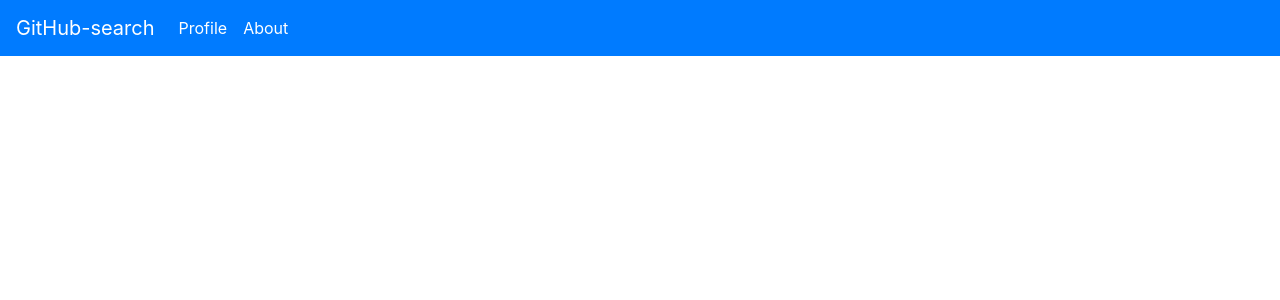
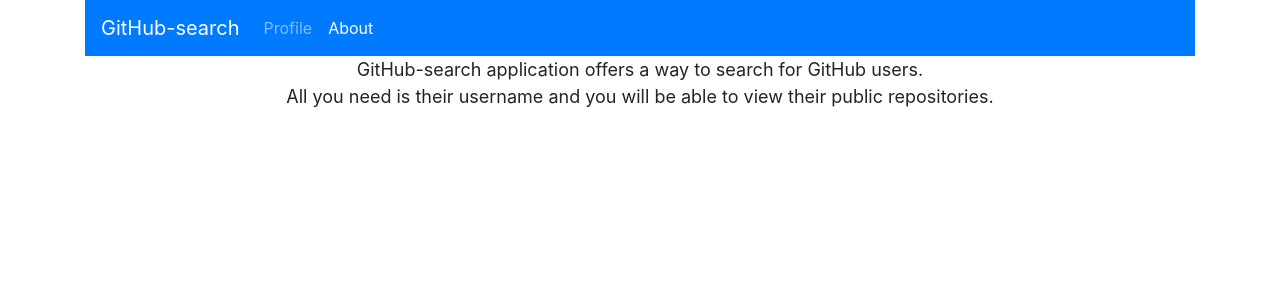
Before and after one commit to Ornella-KK/Github-search, an Angular app: page /about in a window 1280 px wide. Shown: the top 300 px of the page. Built offline with nearby package versions, Linux system fonts and the light colour scheme.

Commit message:
re wrote the about

```diff
--- a/src/app/about/about.component.css
+++ b/src/app/about/about.component.css
@@ -0,0 +1,4 @@
+.about p{
+    text-align: center;
+    font-size: large;
+}
--- a/src/app/about/about.component.html
+++ b/src/app/about/about.component.html
@@ -1,7 +1,6 @@
 <div class="container">
-    <div id="about">
-        <p>GitHub-search application offers a simple and easy way to
-            search for GitHub users. All you need is their username and you will be
-            able to view their public repositories.</p>
+    <div class="about">
+        <p>GitHub-search application offers a way to search for GitHub users. <br>
+            All you need is their username and you will be able to view their public repositories.</p>
     </div>
 </div>
--- a/src/app/nav-bar/nav-bar.component.html
+++ b/src/app/nav-bar/nav-bar.component.html
@@ -1,17 +1,13 @@
 <div class="container">
-    <nav class="navbar fixed-top navbar-expand-lg navbar-dark bg-primary">
+    <nav class="navbar navbar-expand-lg navbar-dark bg-primary">
         <a class="navbar-brand" routerLink="/profile">GitHub-search</a>
         <button class="navbar-toggler" type="button" data-toggle="collapse" data-target="#navbarNav" aria-controls="navbarNav" aria-expanded="false" aria-label="Toggle navigation">
         <span class="navbar-toggler-icon"></span>
         </button>
-        <div class="collapse navbar-collapse" id="navbarNav">
+        <div class="collapse navbar-collapse" id="navbarNavltMarkup">
         <ul class="navbar-nav">
-            <li class="nav-item active">
-            <a class="nav-link" routerLink="profile" routerLinkActive='active'>Profile <span class="sr-only">(current)</span></a>
-            </li>
-            <li class="nav-item">
-            <a class="nav-link" routerLink="/about" routerLinkActive='active'>About</a>
-            </li>
+            <a class="nav-item nav-link" routerLink="profile" routerLinkActive='active'>Profile <span class="sr-only">(current)</span></a>
+            <a class="nav-item nav-link" routerLink="/about" routerLinkActive='active'>About</a>
         </ul>
         </div>
     </nav>
--- a/src/app/profile/profile.component.html
+++ b/src/app/profile/profile.component.html
@@ -12,7 +12,7 @@
       </div>
       <div class="col-md-6">
         <div class="intro">
-          <p>Find Github:</p>
+          <p>Search Github Profile:</p>
         </div>
         <app-search-form (searchProf)="searchUser($event)"></app-search-form>
       </div>
@@ -25,6 +25,7 @@
       <div class="card" appHighlight>
         <h4 class="card-title">{{ userRepo.name }}</h4>
         <p class="repo">{{ userRepo.description }}</p>
+        <p>Created {{ repo.created_at|dateCount}}</p>
         <a target="_blank" class=" btn btn-primary text-white" href="{{ repo.html_url }}">View Project</a>
       </div>
     </div>
--- a/src/app/search-form/search-form.component.html
+++ b/src/app/search-form/search-form.component.html
@@ -1,5 +1,4 @@
 <div class="container-fluid">
-    <h5>Search Github Profile</h5>
 
     <form #profileForm="ngForm">
         <div class="form-group ">
```
Also changed, not shown: src/app/profile/profile.component.ts (+4 -8 lines).
